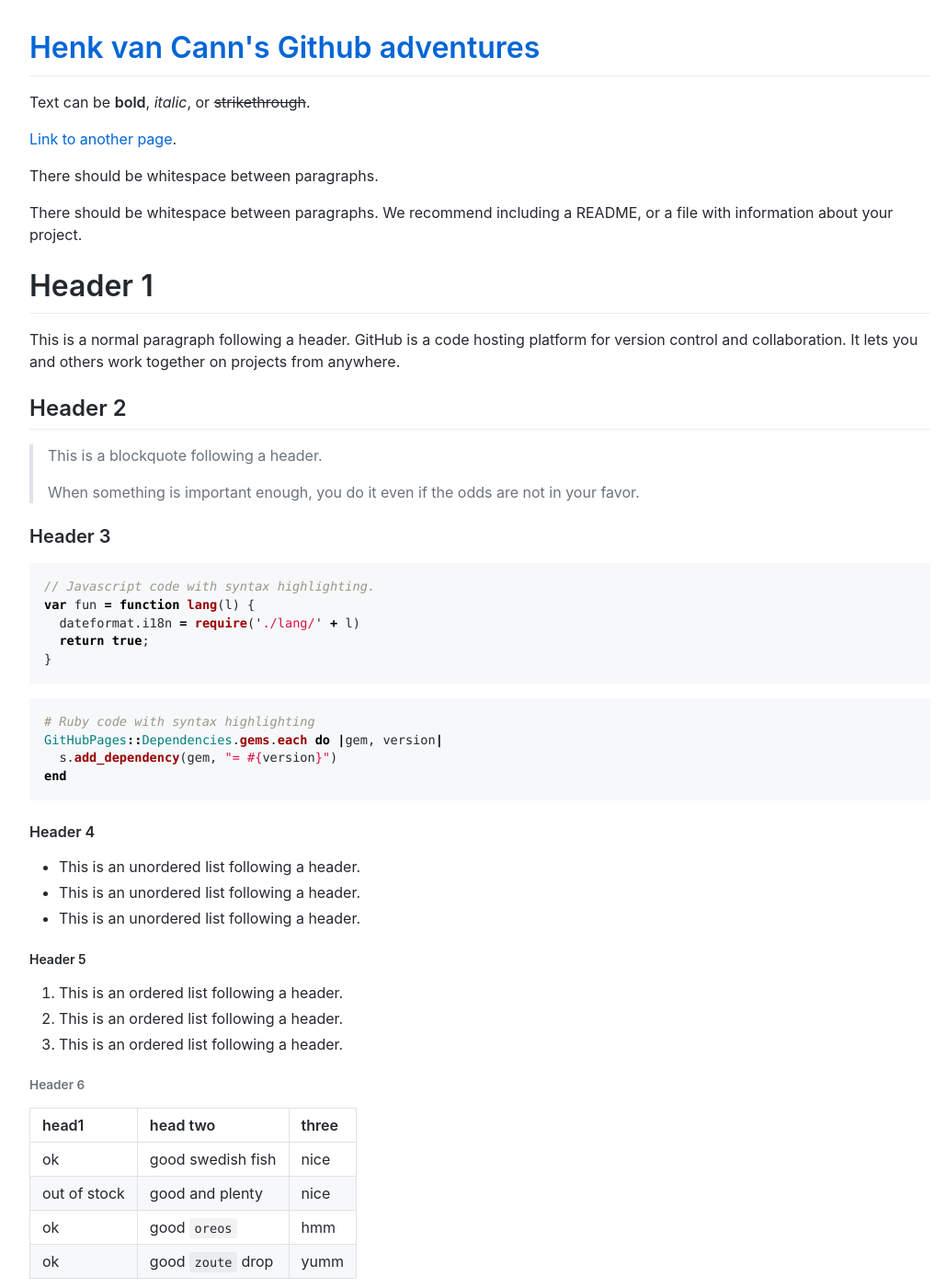
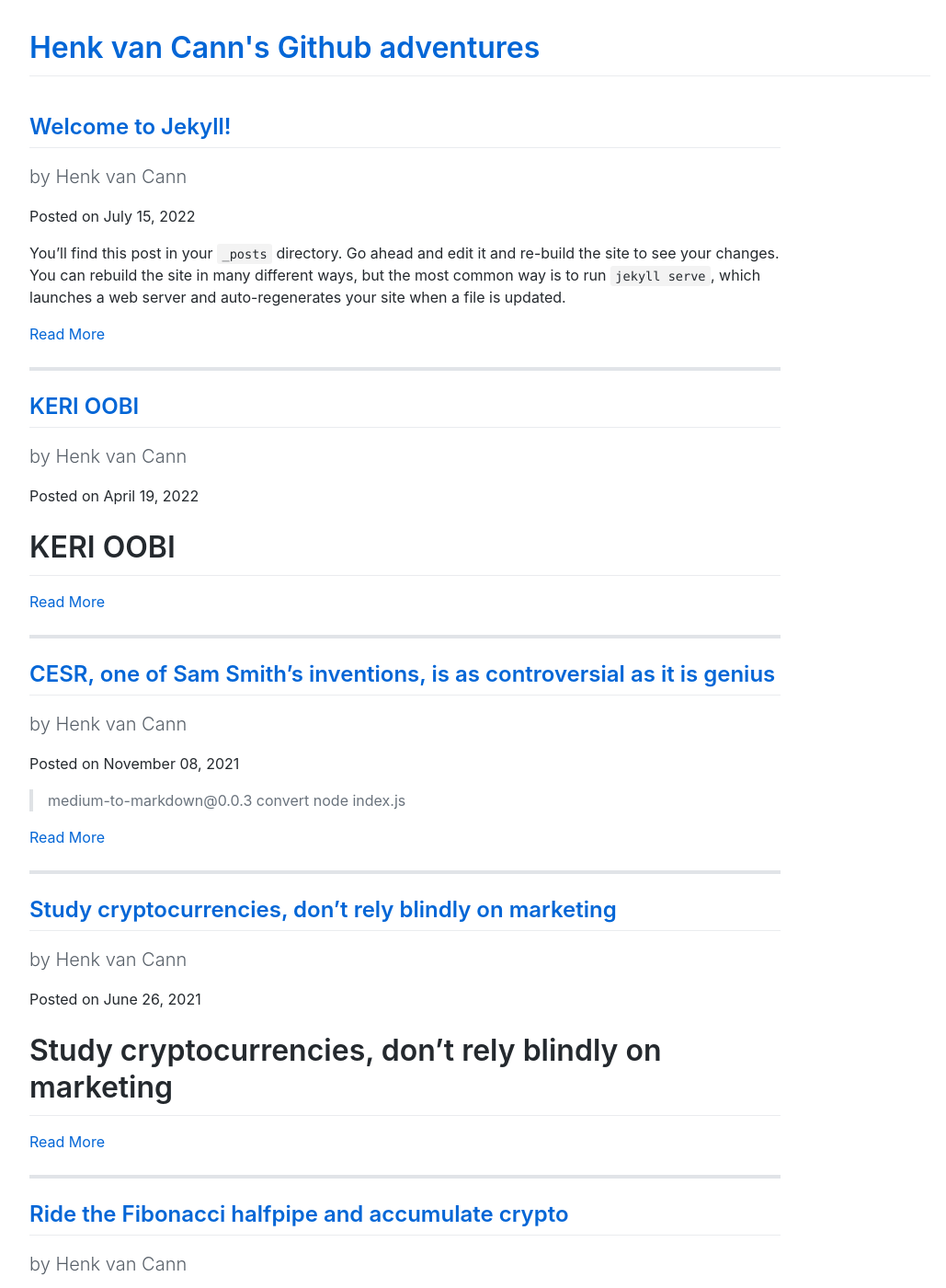
Before and after one commit to henkvancann/henkvancann.github.io, a Jekyll site: the page built from index.md, in a window 1280 px wide and 1400 px high. Shown: the whole window at 92% size, without its empty margins (118-1147 px from the left). Built offline with Jekyll 4.4.1, drawn with Linux system fonts in a browser that asks for light colours; comment, search, counter and statistics services are not loaded; some of the changed text lies outside the part shown.

Commit message:
blog posts added

```diff
--- a/_config.yml
+++ b/_config.yml
@@ -24,6 +24,14 @@ remote_theme: pages-themes/modernist@v0.2.0
 
 permalink: none
 
+defaults:
+  - scope:
+      path: ""
+      type: "posts"
+    values:
+      layout: "post"
+      author: "Henk van Cann"
+
 # Build settings
 plugins:
   - jekyll-remote-theme # add this line to the plugins list if you already have one
--- /dev/null
+++ b/_includes/blog-posts.html
@@ -0,0 +1,37 @@
+<section id="blog">
+    <div class="container">
+        <div class="row">
+            <div class="col-lg-10 col-lg-offset-1 col-md-10 col-md-offset-1">
+
+
+             {% for post in site.posts %}
+                <!-- Blog Post -->
+                <h2>
+                    <a href="{{ post.url }}">{{ post.title }}</a>
+                </h2>
+                <p class="lead">
+                    by {{ post.author }}
+                </p>
+                <p><span class="glyphicon glyphicon-time"></span> Posted on {{ post.date | date: "%B %d, %Y" }}</p>
+                {% if page.image %}
+                <img class="img-responsive" src="{{ post.image }}" alt="{{ post.title }}">
+                <hr>
+                {% endif %}
+                {{ post.excerpt }}
+                <a class="btn btn-primary" href="{{ post.url }}">Read More <span class="glyphicon glyphicon-chevron-right"></span></a>
+
+                <hr>
+            {% endfor %}
+
+                 <!-- Second Blog Post -->
+                <h2>
+                    <a href="#">Blog post title</a>
+                </h2>
+                <p class="lead">
+                    by <a href="index.php">Start Bootstrap</a>
+                </p>
+                <p><span class="glyphicon glyphicon-time"></span> Posted on August 28, 2013 at 10:00 PM</p>
+            </div>
+        </div>
+    </div>
+</section>
--- a/index.md
+++ b/index.md
@@ -1,6 +1,8 @@
 ---
 layout: default
 ---
+
+{% include blog-posts.html %}
 
 Text can be **bold**, _italic_, or ~~strikethrough~~.
 
```
Also changed, not shown: blog-posts.html (added, +37 -0 lines), 1 other file.
